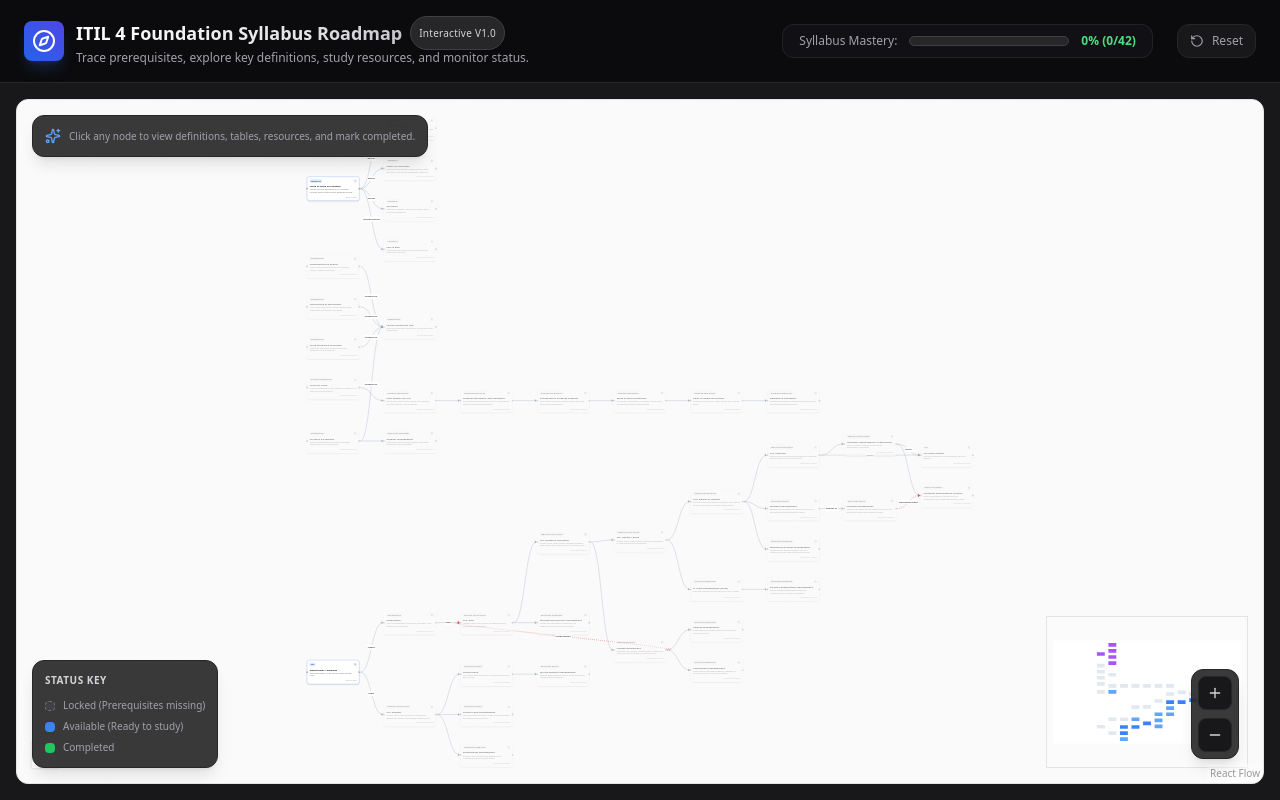
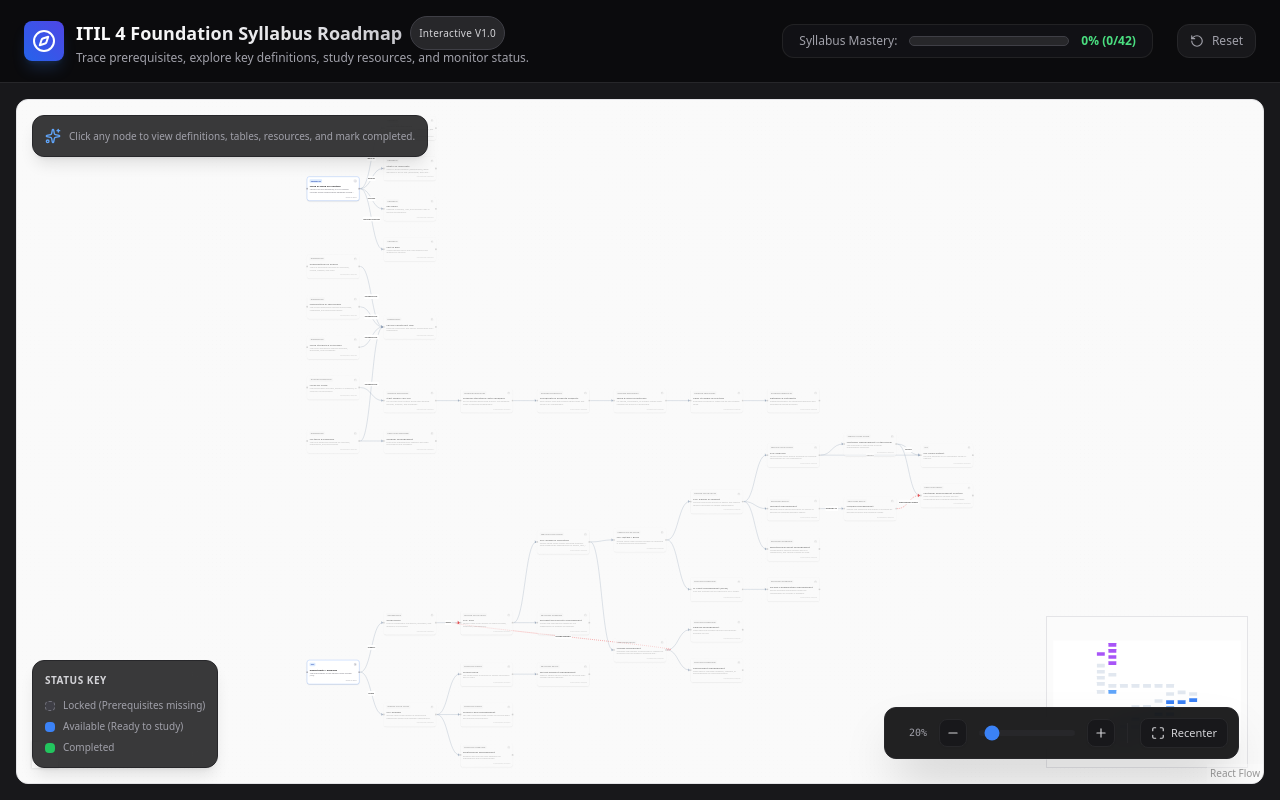
Before and after one commit to murad-1999/ITIL-intro, a Next.js app: page / in a window 1280 px wide. Built offline with nearby package versions, Linux system fonts and the light colour scheme.

Commit message:
feat(zoom): add zoom slider and recenter viewport button to roadmap controls

```diff
--- a/src/components/graph/RoadmapCanvas.tsx
+++ b/src/components/graph/RoadmapCanvas.tsx
@@ -16,7 +16,7 @@
   type Node
 } from '@xyflow/react';
 import '@xyflow/react/dist/style.css';
-import { Plus, Minus } from 'lucide-react';
+import { Plus, Minus, Maximize } from 'lucide-react';
 
 import { useRoadmapStore } from '../../store/useRoadmapStore';
 import { calculateGraphLayout } from '../../lib/layout';
@@ -29,23 +29,84 @@
 };
 
 const ZoomControls = () => {
-  const { zoomIn, zoomOut } = useReactFlow();
+  const { zoomIn, zoomOut, zoomTo, fitView, getViewport } = useReactFlow();
+  const [zoomLevel, setZoomLevel] = React.useState(1.0);
+
+  // Sync the slider position with the actual viewport zoom
+  React.useEffect(() => {
+    const interval = setInterval(() => {
+      try {
+        const { zoom } = getViewport();
+        setZoomLevel(zoom);
+      } catch {
+        // Safe fallback in case react flow instance isn't ready
+      }
+    }, 200);
+    return () => clearInterval(interval);
+  }, [getViewport]);
+
+  const handleSliderChange = (e: React.ChangeEvent<HTMLInputElement>) => {
+    const nextZoom = parseFloat(e.target.value);
+    setZoomLevel(nextZoom);
+    zoomTo(nextZoom);
+  };
 
   return (
-    <div className="absolute bottom-6 right-6 z-50 flex flex-col gap-2 bg-zinc-950/80 border border-zinc-800 p-1.5 rounded-xl shadow-lg backdrop-blur-md pointer-events-auto">
+    <div className="absolute bottom-6 right-6 z-50 flex items-center gap-3 bg-zinc-950/90 border border-zinc-800 p-2.5 rounded-xl shadow-2xl backdrop-blur-md pointer-events-auto select-none">
+      {/* Zoom Level Indicator */}
+      <span className="text-[10px] font-mono text-zinc-400 min-w-[32px] text-right">
+        {Math.round(zoomLevel * 100)}%
+      </span>
+
+      {/* Zoom Out Button */}
       <button
-        onClick={() => zoomIn({ duration: 150 })}
-        className="p-2 bg-zinc-900 hover:bg-zinc-800 border border-zinc-800 hover:border-zinc-700 rounded-lg text-zinc-300 hover:text-white transition-colors duration-150 flex items-center justify-center shadow-sm"
+        onClick={() => {
+          zoomOut({ duration: 150 });
+          setTimeout(() => setZoomLevel(getViewport().zoom), 160);
+        }}
+        className="p-1.5 bg-zinc-900 hover:bg-zinc-800 border border-zinc-800 hover:border-zinc-700 rounded-lg text-zinc-300 hover:text-white transition-all flex items-center justify-center shadow-sm"
+        title="Zoom Out"
+      >
+        <Minus className="w-3.5 h-3.5" />
+      </button>
+
+      {/* Zoom Slider */}
+      <input
+        type="range"
+        min="0.05"
+        max="2.5"
+        step="0.05"
+        value={zoomLevel}
+        onChange={handleSliderChange}
+        className="w-24 h-1.5 bg-zinc-800 rounded-lg appearance-none cursor-pointer accent-blue-500 hover:accent-blue-400 transition-colors"
+        title="Zoom Slider"
+      />
+
+      {/* Zoom In Button */}
+      <button
+        onClick={() => {
+          zoomIn({ duration: 150 });
+          setTimeout(() => setZoomLevel(getViewport().zoom), 160);
+        }}
+        className="p-1.5 bg-zinc-900 hover:bg-zinc-800 border border-zinc-800 hover:border-zinc-700 rounded-lg text-zinc-300 hover:text-white transition-all flex items-center justify-center shadow-sm"
         title="Zoom In"
       >
-        <Plus className="w-4 h-4" />
+        <Plus className="w-3.5 h-3.5" />
       </button>
+
+      <div className="w-px h-5 bg-zinc-800" />
+
+      {/* Recenter / Focus Canvas View Button (other than reset progress) */}
       <button
-        onClick={() => zoomOut({ duration: 150 })}
-        className="p-2 bg-zinc-900 hover:bg-zinc-800 border border-zinc-800 hover:border-zinc-700 rounded-lg text-zinc-300 hover:text-white transition-colors duration-150 flex items-center justify-center shadow-sm"
-        title="Zoom Out"
+        onClick={() => {
+          fitView({ duration: 300, padding: 0.05 });
+          setTimeout(() => setZoomLevel(getViewport().zoom), 310);
+        }}
+        className="p-1.5 px-2.5 bg-zinc-900 hover:bg-zinc-800 border border-zinc-800 hover:border-zinc-750 hover:text-blue-400 rounded-lg text-zinc-300 transition-all flex items-center gap-1.5 text-[11px] font-medium shadow-sm"
+        title="Fit whole roadmap within canvas view"
       >
-        <Minus className="w-4 h-4" />
+        <Maximize className="w-3.5 h-3.5" />
+        Recenter
       </button>
     </div>
   );
```
